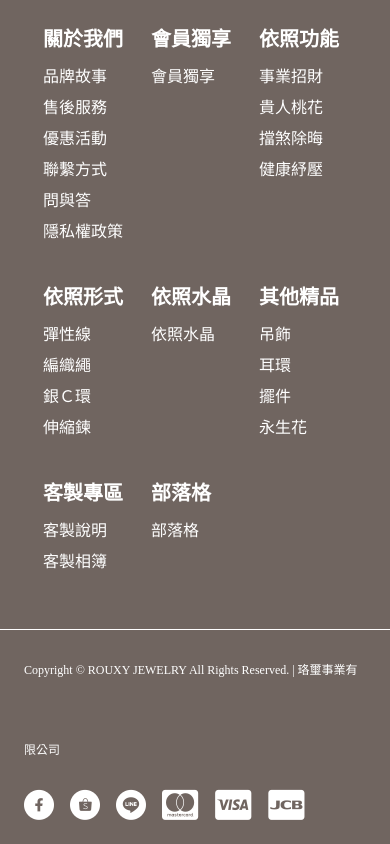
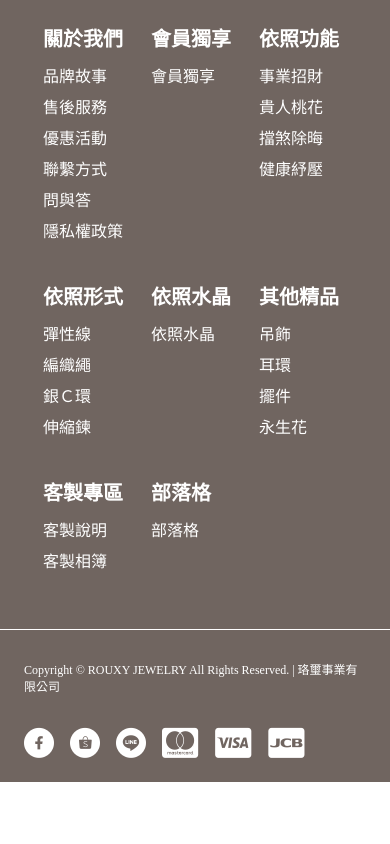
Before and after one commit to shangchu0412/rouxy.jewelry, a plain HTML site: page index.html in a window 390 px wide. Shown: the part 1123-1967 px from the top of the page. After the commit the page ends 1905 px from the top, so only its background shows below. Drawn offline with Linux system fonts and the light colour scheme; files whose address does not match are found by name; a web font is replaced by a local one.

Commit message:
修改版權內容樣式

```diff
--- a/assets/css/common.css
+++ b/assets/css/common.css
@@ -469,6 +469,11 @@ footer {
         flex-direction: column;
     }
 
+    .footer-info .copyright {
+        margin: 32px 0;
+        line-height: 17px;
+    }
+
     .footer-info .social-media {
         margin-bottom: 24px;
     }
```
